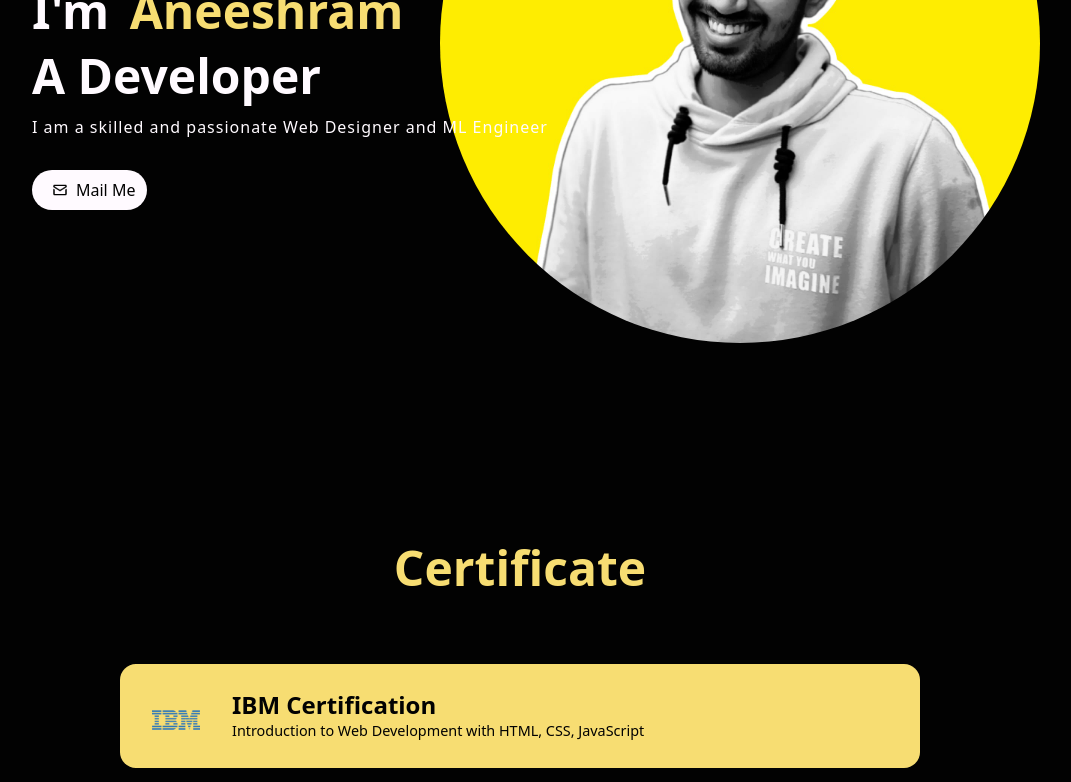
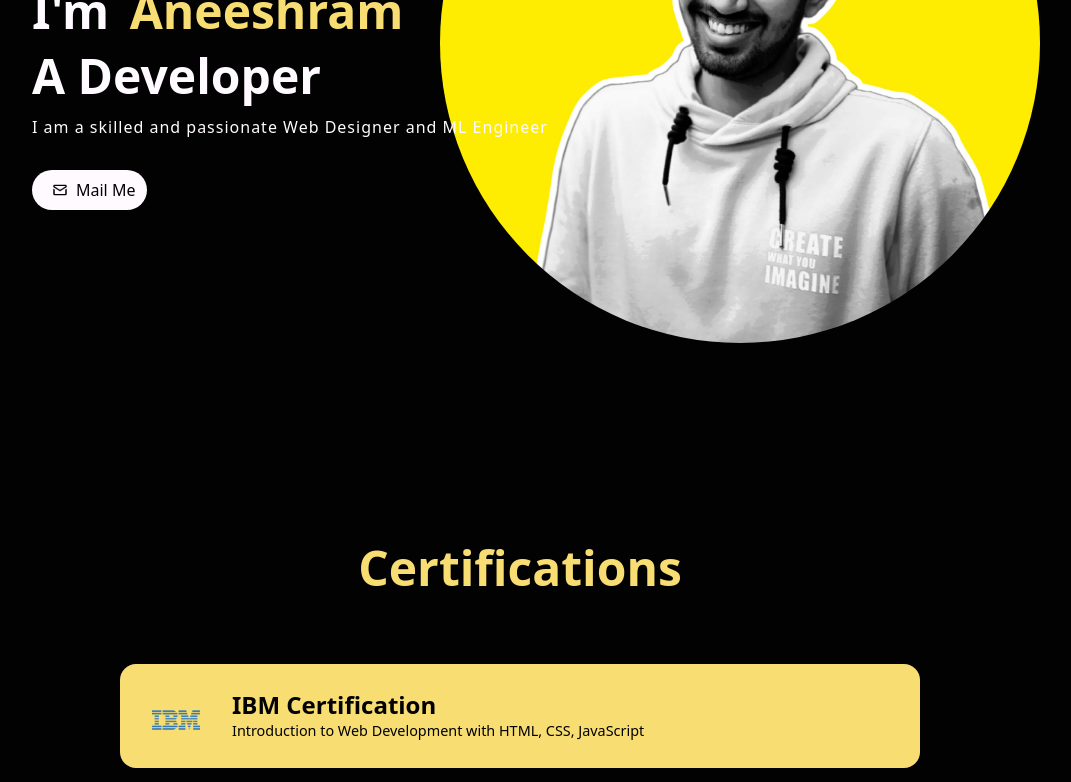
Before and after one commit to aneeshram-01/React-Portfolio-website, a React (Create React App) app: page / in a window 1280 px wide. Shown: the part 409-1191 px from the top of the page, without its empty margins (120-1191 px from the left). Built offline with nearby package versions, Linux system fonts and the light colour scheme; a web font is replaced by a local one.

Commit message:
Update skills.js

```diff
--- a/src/components/Skills/skills.js
+++ b/src/components/Skills/skills.js
@@ -6,7 +6,7 @@ import AppDesign from '../../assets/app-design.png'
 const Skills = () => {
     return (
         <section id='skills'>
-            <span className="skillTitle">Certificate</span>
+            <span className="skillTitle">Certifications</span>
             <span className="skillDesc"></span>
             <div className="skillBars">
          <a href="https://www.coursera.org/account/accomplishments/verify/VU4AKU5B46LP" target="_blank" rel="noopener noreferrer">
@@ -14,7 +14,7 @@ const Skills = () => {
                     <img src={Ibm} alt="Ibm" className="skillBarImg" />
                     <div className="skillBarText">
                         <h2>IBM Certification</h2>
-                        <p> Introduction to Web Development with HTML, CSS, JavaScript</p>
+                        <p>Introduction to Web Development with HTML, CSS, JavaScript</p>
                     </div>
                 </div>
         </a>
@@ -23,7 +23,7 @@ const Skills = () => {
                     <img src={Ibm} alt="Ibm" className="skillBarImg" />
                     <div className="skillBarText">
                         <h2>IBM Certification</h2>
-                        <p> Developing Front-End Apps with React</p>
+                        <p>Developing Front-End Apps with React</p>
                     </div>
                 </div>
         </a>
```
